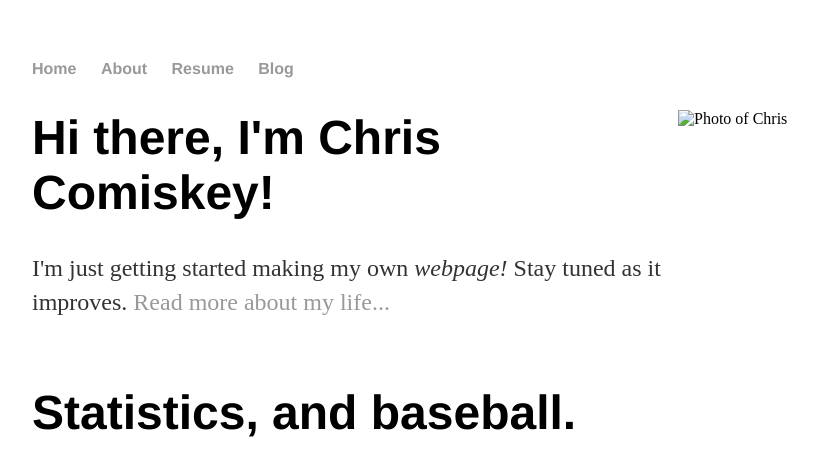
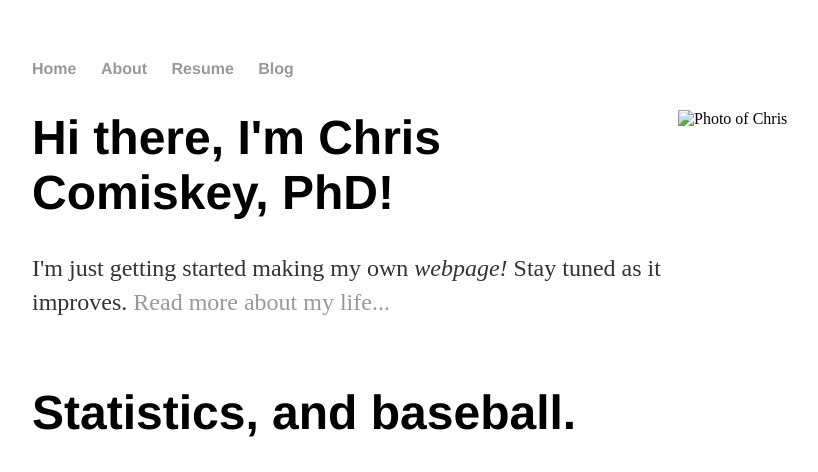
Before and after one commit to cwcomiskey/cwcomiskey.github.io, a Jekyll site: the page built from index.html, in a window 1280 px wide. Shown: the top 472 px of the page, without its empty margins (160-978 px from the left). Built offline with Jekyll 4.4.1, drawn with Linux system fonts in a browser that asks for light colours; grey boxes are pictures that could not be loaded.

Commit message:
Update index.html

```diff
--- a/index.html
+++ b/index.html
@@ -4,7 +4,7 @@ title: Chris Comiskey, Statistician
 ---
 <div class="blurb">
 	<img src="cwcomiskey.github.io/Chris3.jpg" alt="Photo of Chris" id="pic" align = "right" style="width:250px;height:250px;"/>
-	<h1> Hi there, I'm Chris Comiskey! </h1>
+	<h1> Hi there, I'm Chris Comiskey, PhD! </h1>
 	<p>I'm just getting started making my own <em> webpage!</em>
 		Stay tuned as it improves. <a href="/about">Read more about my life...</a>
 		<br/>
```
